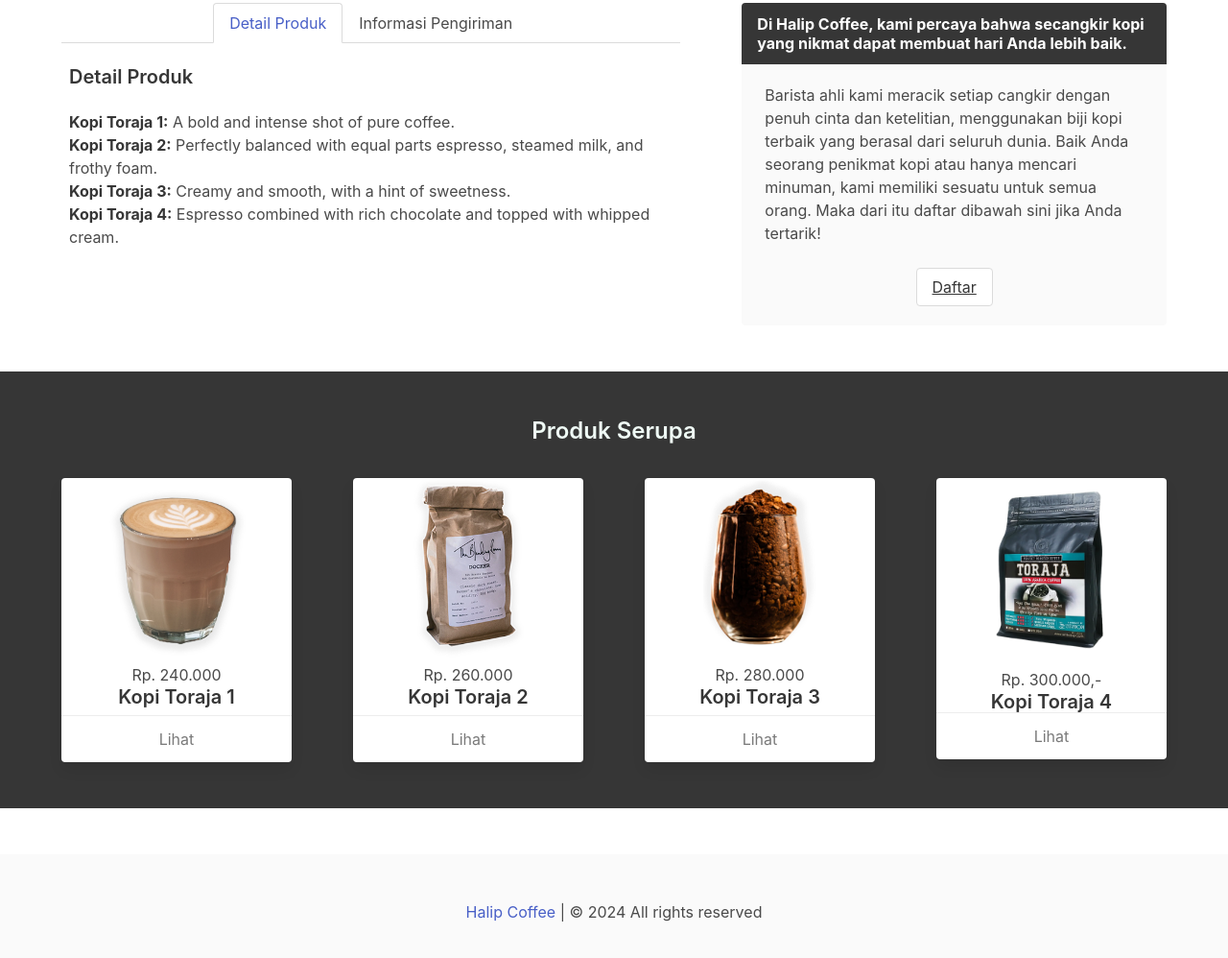
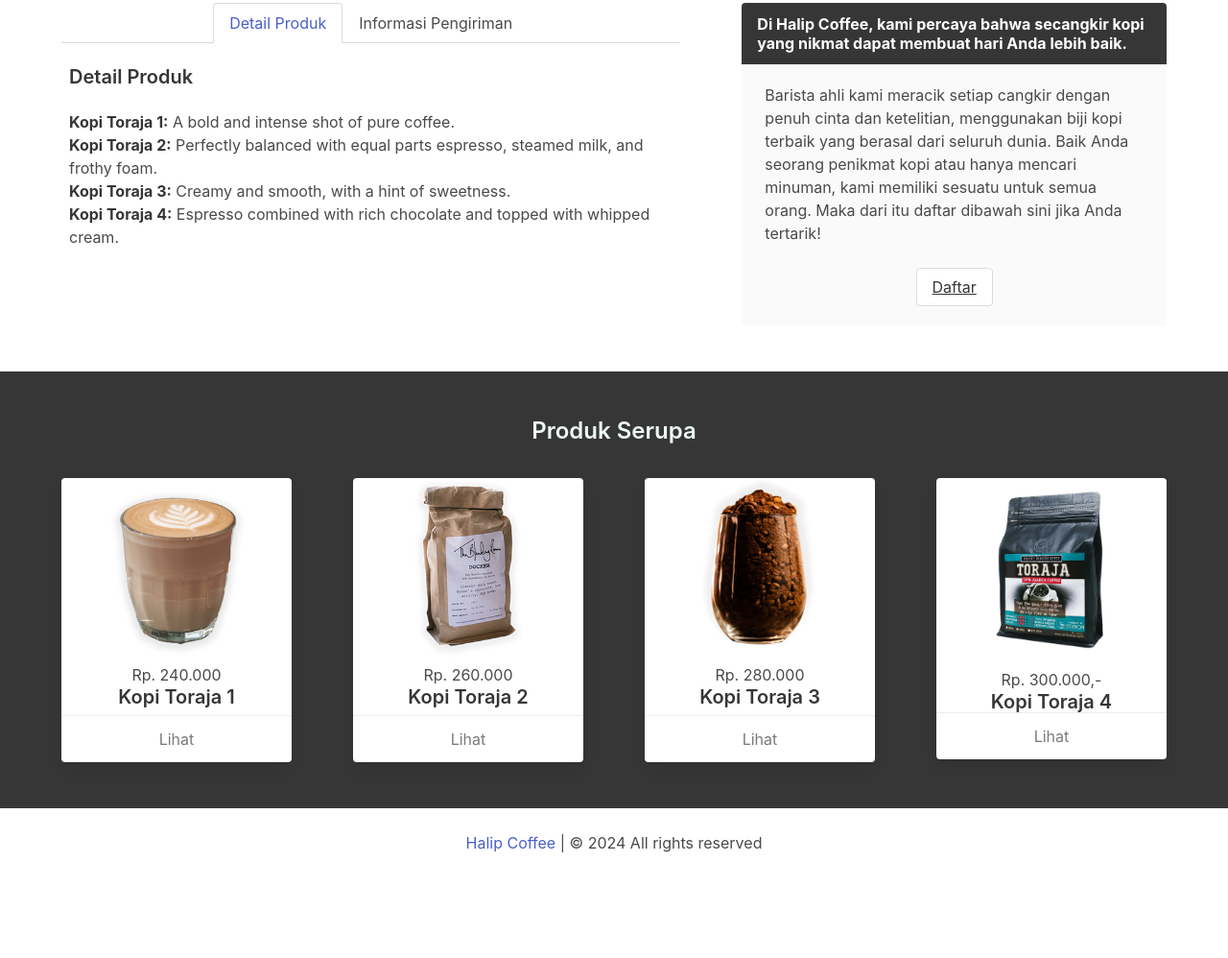
Before and after one commit to Halip26/halip-coffee, a plain HTML site: page index.html in a window 1280 px wide. Shown: the part 621-1619 px from the top of the page at 96% size. After the commit the page ends 1535 px from the top, so only its background shows below. Drawn offline with nearby package versions, Linux system fonts and the light colour scheme.

Commit message:
redesign the footer

```diff
--- a/index.html
+++ b/index.html
@@ -370,7 +370,7 @@
     </div>
 
     <!--Footer-->
-    <footer class="footer mt-6">
+    <footer class="mt-5 mb-5">
       <div class="content has-text-centered">
         <p>
           <a href="#" rel="noopener noreferrer">Halip Coffee</a>
```
Also changed, not shown: kopi-toraja1.html (+1 -1 lines), kopi-toraja3.html (+1 -1 lines), kopi-toraja4.html (+1 -1 lines).
